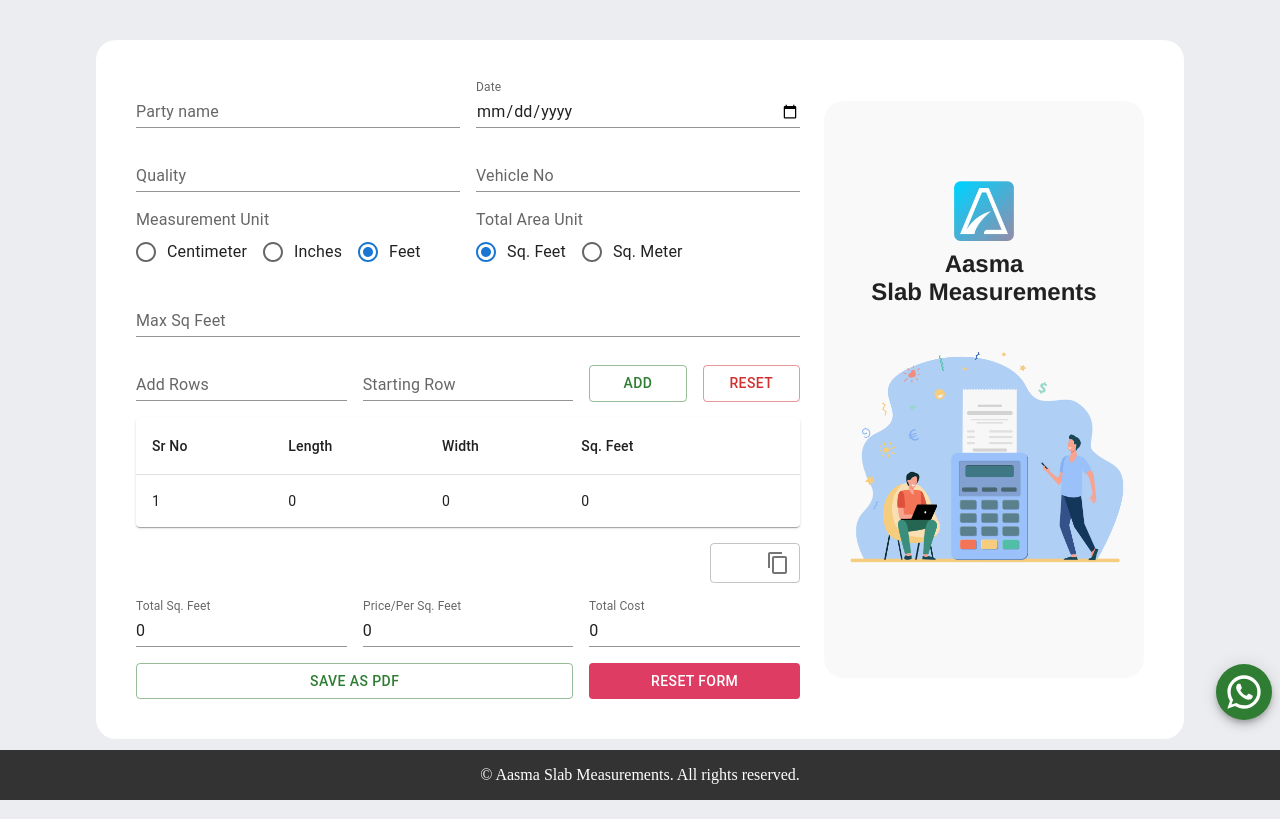
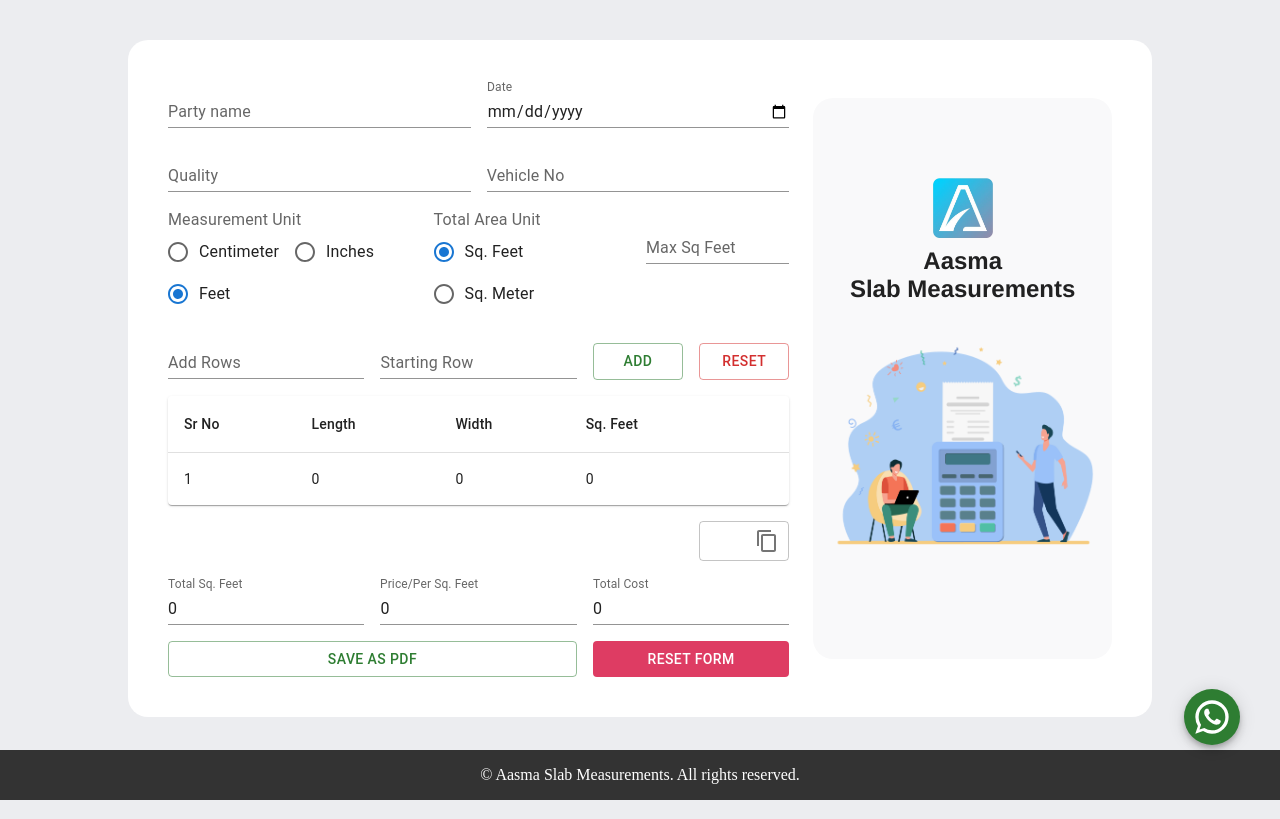
Before and after one commit to cibikumar-mv/Aasma, a React (Vite) app: page / in a window 1280 px wide. Built offline with nearby package versions, Linux system fonts and the light colour scheme; what @react-pdf/renderer would draw is missing.

Commit message:
alignment changes

```diff
--- a/package.json
+++ b/package.json
@@ -21,6 +21,7 @@
     "react": "^18.2.0",
     "react-dom": "^18.2.0",
     "react-hook-form": "^7.43.9",
+    "react-responsive": "^9.0.2",
     "react-router-dom": "^6.11.1",
     "sass": "^1.62.1"
   },
--- a/src/components/PageLayout/PageLayout.tsx
+++ b/src/components/PageLayout/PageLayout.tsx
@@ -7,8 +7,6 @@ import WhatsAppIcon from "@mui/icons-material/WhatsApp";
 import MediaQuery from "react-responsive";
 
 const PageLayout = () => {
-  const url = "http://www.google.com";
-  const newWindow = window.open(url, "_blank", "noopener,noreferrer");
   return (
     <>
       {/*<nav></nav>*/}
@@ -26,8 +24,8 @@ const PageLayout = () => {
           <Fab
             style={{
               position: "fixed",
-              left: "95%",
-              bottom: "10%",
+              right: "10px",
+              bottom: "55px",
               marginRight: "30px",
 
               textAlign: "center",
@@ -44,8 +42,8 @@ const PageLayout = () => {
           <Fab
             style={{
               position: "fixed",
-              left: "80%",
-              bottom: "10%",
+              right: "10px",
+              bottom: "55px",
               marginRight: "30px",
 
               textAlign: "center",
--- a/src/pages/Slab/Slab.tsx
+++ b/src/pages/Slab/Slab.tsx
@@ -326,7 +326,7 @@ const Slab = () => {
 
   return (
     <Box
-      sx={{ width: "85%", margin: "auto", paddingBottom: 10, paddingTop: 5 }}
+      sx={{ width: "80%", margin: "auto", paddingBottom: 10, paddingTop: 5 }}
     >
       <Paper elevation={0} sx={{ padding: 5, borderRadius: 5 }}>
         <form onSubmit={handleSubmit(onSubmit)}>
@@ -336,7 +336,7 @@ const Slab = () => {
             alignContent={"center"}
             alignItems={"center"}
           >
-            <Grid item xs={12} sm={8}>
+            <Grid item xs={12} lg={8}>
               <Grid container spacing={2}>
                 <MediaQuery maxWidth={1223}>
                   <Grid item xs={12}>
@@ -392,7 +392,7 @@ const Slab = () => {
                     {...register("vehicleNo")}
                   />
                 </Grid>
-                <Grid item xs={12} sm={6}>
+                <Grid item xs={12} sm={5}>
                   <FormLabel id="measurementUnitRadioLabel">
                     Measurement Unit
                   </FormLabel>
@@ -421,11 +421,12 @@ const Slab = () => {
                   ></Controller>
                 </Grid>
 
+                <Grid item xs={12} sm={4}>
                   <Controller
                     name="totalAreaUnit"
                     control={control}
                     render={({ field }) => (
-                    <Grid item xs={12} sm={6}>
+                      <>
                         <FormLabel id="totalAreaUnitRadioLabel">
                           Total Area Unit
                         </FormLabel>
@@ -441,10 +442,11 @@ const Slab = () => {
                             label="Sq. Meter"
                           />
                         </RadioGroup>
-                    </Grid>
+                      </>
                     )}
                   ></Controller>
-                <Grid item xs={12}>
+                </Grid>
+                <Grid item xs={12} sm={3} sx={{marginTop: 1}}>
                   <TextField
                     id="maxSqFeet"
                     name="maxSqFeet"
@@ -456,6 +458,7 @@ const Slab = () => {
                 </Grid>
                 <Grid item xs={12} sm={4}>
                   <TextField
+                    fullWidth
                     id="addRows"
                     label="Add Rows"
                     variant="standard"
@@ -465,6 +468,7 @@ const Slab = () => {
                 </Grid>
                 <Grid item xs={12} sm={4}>
                   <TextField
+                    fullWidth
                     id="startingRow"
                     label="Starting Row"
                     variant="standard"
@@ -672,7 +676,7 @@ const Slab = () => {
                     </Table>
                   </TableContainer>
                 </Grid>
-                <Grid item sm={12} md={12}>
+                <Grid item xs={12}>
                   <OutlinedInput
                     size="small"
                     sx={{ width: 90, float: "right" }}
@@ -693,8 +697,9 @@ const Slab = () => {
                     }
                   />
                 </Grid>
-                <Grid item sm={12} md={4}>
+                <Grid item xs={12} md={4}>
                   <TextField
+                    fullWidth
                     id="totalSqFeet"
                     label={"Total Sq. " + watchTotalAreaUnit}
                     variant="standard"
@@ -703,8 +708,9 @@ const Slab = () => {
                     {...register("totalSqFeet")}
                   />
                 </Grid>
-                <Grid item sm={12} md={4}>
+                <Grid item xs={12} md={4}>
                   <TextField
+                    fullWidth
                     id="pricePerSqFeet"
                     label={"Price/Per Sq. " + watchTotalAreaUnit}
                     variant="standard"
@@ -712,8 +718,9 @@ const Slab = () => {
                     {...register("pricePerSqFeet")}
                   />
                 </Grid>
-                <Grid item sm={12} md={4}>
+                <Grid item xs={12} md={4}>
                   <TextField
+                    fullWidth
                     id="totalCost"
                     label="Total Cost"
                     variant="standard"
@@ -726,7 +733,7 @@ const Slab = () => {
                     {...register("totalCost")}
                   />
                 </Grid>
-                <Grid item sm={12} md={8}>
+                <Grid item xs={12} md={8}>
                   <Button
                     type="submit"
                     variant="outlined"
@@ -767,7 +774,7 @@ const Slab = () => {
                     </PDFDownloadLink>
                   </DialogContent>
                 </Dialog>
-                <Grid item sm={12} md={4}>
+                <Grid item xs={12} md={4}>
                   <ThemeProvider theme={theme}>
                     <Button
                       disableElevation
```
Lines whose indentation alone changed are shown as unchanged.
